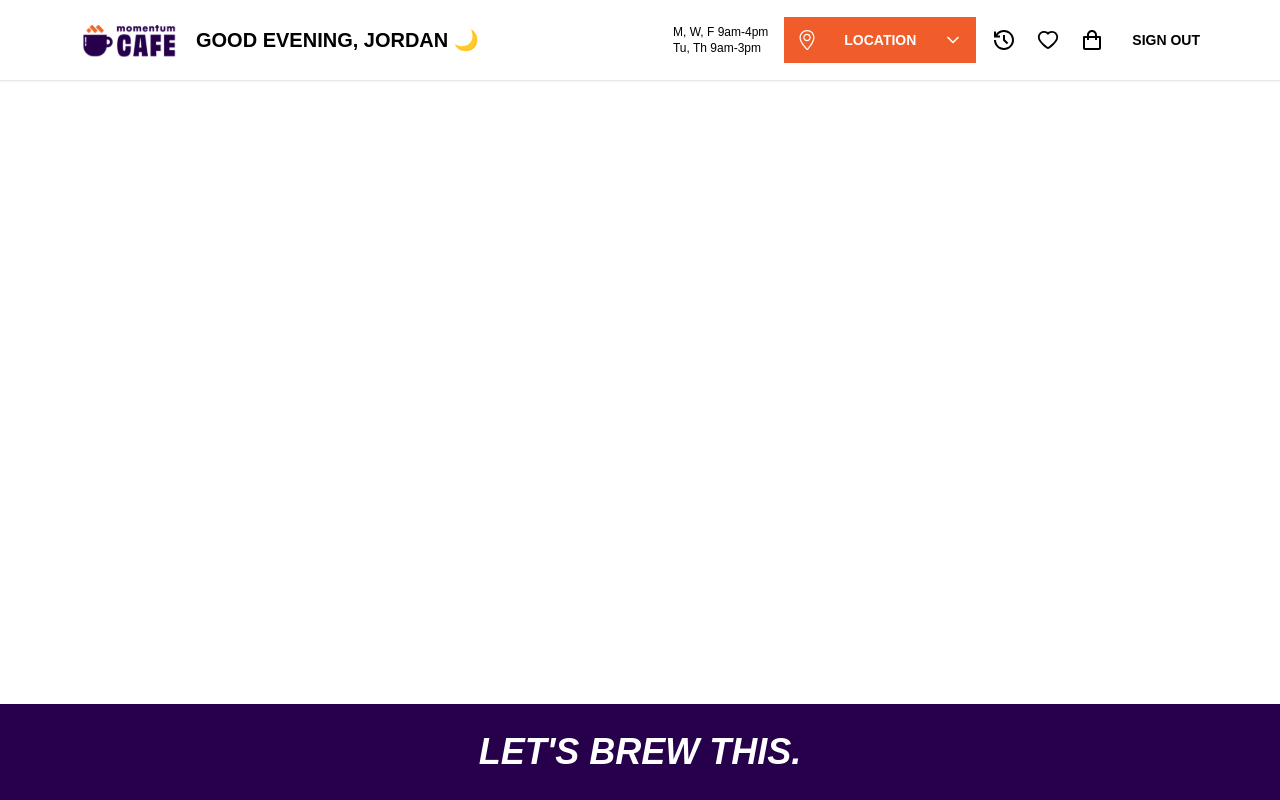
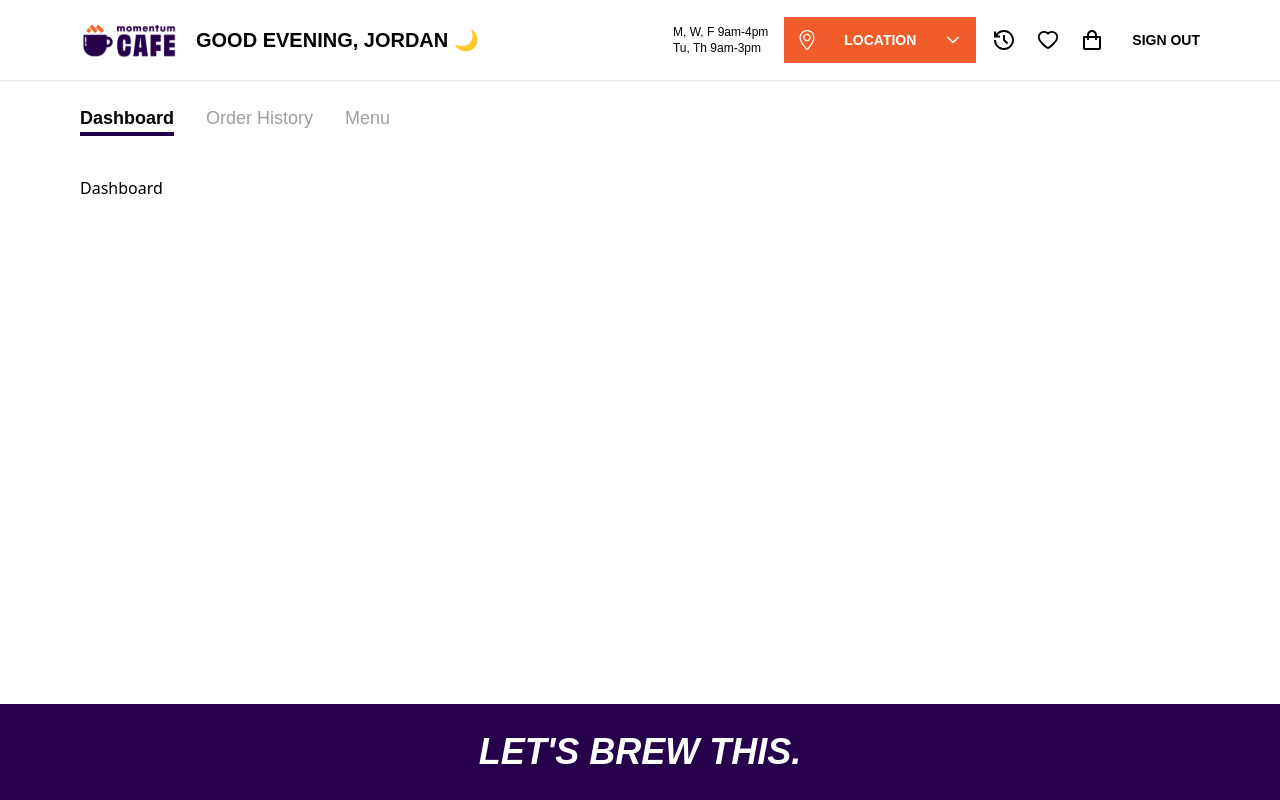
Before and after one commit to interactivejo/momentum-coffee-app, a Next.js app in the folder coffee-app/: page /admin in a window 1280 px wide. Built offline with nearby package versions, Linux system fonts and the light colour scheme; a web font is replaced by a local one.

Commit message:
setup admin tabs menu

```diff
--- a/coffee-app/app/admin/page.tsx
+++ b/coffee-app/app/admin/page.tsx
@@ -1,11 +1,14 @@
 import React from 'react'
 import Container from '../components/layout/Container'
+import TabsMenu from '../components/layout/TabsMenu'
+import Dashboard from '../components/sections/Dashboard'
+import AdminHome from '../components/sections/AdminHome'
 
 
 export default function AdminPage() {
   return (
     <Container>
-
+      <AdminHome/>
     </Container>
   )
 }
--- /dev/null
+++ b/coffee-app/app/components/layout/TabsMenu.tsx
@@ -0,0 +1,51 @@
+"use client";
+import React from "react";
+import { useState } from "react";
+import Dashboard from "../sections/Dashboard";
+import OrderHistory from "../sections/OrderHistory";
+import MenuEdit from "../sections/MenuEdit";
+
+const TabsMenu = (props: any) => {
+  const [toggleState, setToggleState] = useState(1);
+
+  const toggleTab = (index: number) => {
+    setToggleState(index);
+  };
+
+  return (
+    <div>
+      <div className="flex flex-row gap-8 mb-8 lg:mb-10 text-lg lg:text-base xl:text-lg overflow-none justify-start text-[#9E9E9E] lg:pt-2">
+        {props.tabs.map((tab: any) => (
+          <div
+            className={`${
+              toggleState === tab.index && "text-black font-semibold"
+            } cursor-pointer font-Futura hidden lg:block `}
+            key={Math.random()}
+            onClick={() => toggleTab(tab.index)}
+          >
+            {tab.title}
+            <div
+              className={`${
+                toggleState === tab.index && "h-1 bg-[#27004B] font-Futura"
+              }`}
+            ></div>
+          </div>
+        ))}
+      </div>
+
+      {toggleState === 1 && (
+        <div>{props.tabs[0].title === "Dashboard" && <Dashboard />}</div>
+      )}
+
+      {toggleState === 2 && (
+        <div>{props.tabs[1].title === "Order History" && <OrderHistory />}</div>
+      )}
+
+      {toggleState === 3 && (
+        <div>{props.tabs[2].title === "Menu" && <MenuEdit />}</div>
+      )}
+    </div>
+  );
+};
+
+export default TabsMenu;
--- /dev/null
+++ b/coffee-app/app/components/sections/Dashboard.tsx
@@ -0,0 +1,16 @@
+import React from 'react'
+import TabsMenu from '../layout/TabsMenu'
+
+
+
+
+const Dashboard = () => {
+  return (
+    <div>
+        Dashboard
+
+    </div>
+  )
+}
+
+export default Dashboard
--- /dev/null
+++ b/coffee-app/app/components/sections/MenuEdit.tsx
@@ -0,0 +1,9 @@
+import React from 'react'
+
+const MenuEdit = () => {
+  return (
+    <div>MenuEdit</div>
+  )
+}
+
+export default MenuEdit
--- /dev/null
+++ b/coffee-app/app/components/sections/OrderHistory.tsx
@@ -0,0 +1,9 @@
+import React from 'react'
+
+const OrderHistory = () => {
+  return (
+    <div>OrderHistory</div>
+  )
+}
+
+export default OrderHistory
```
